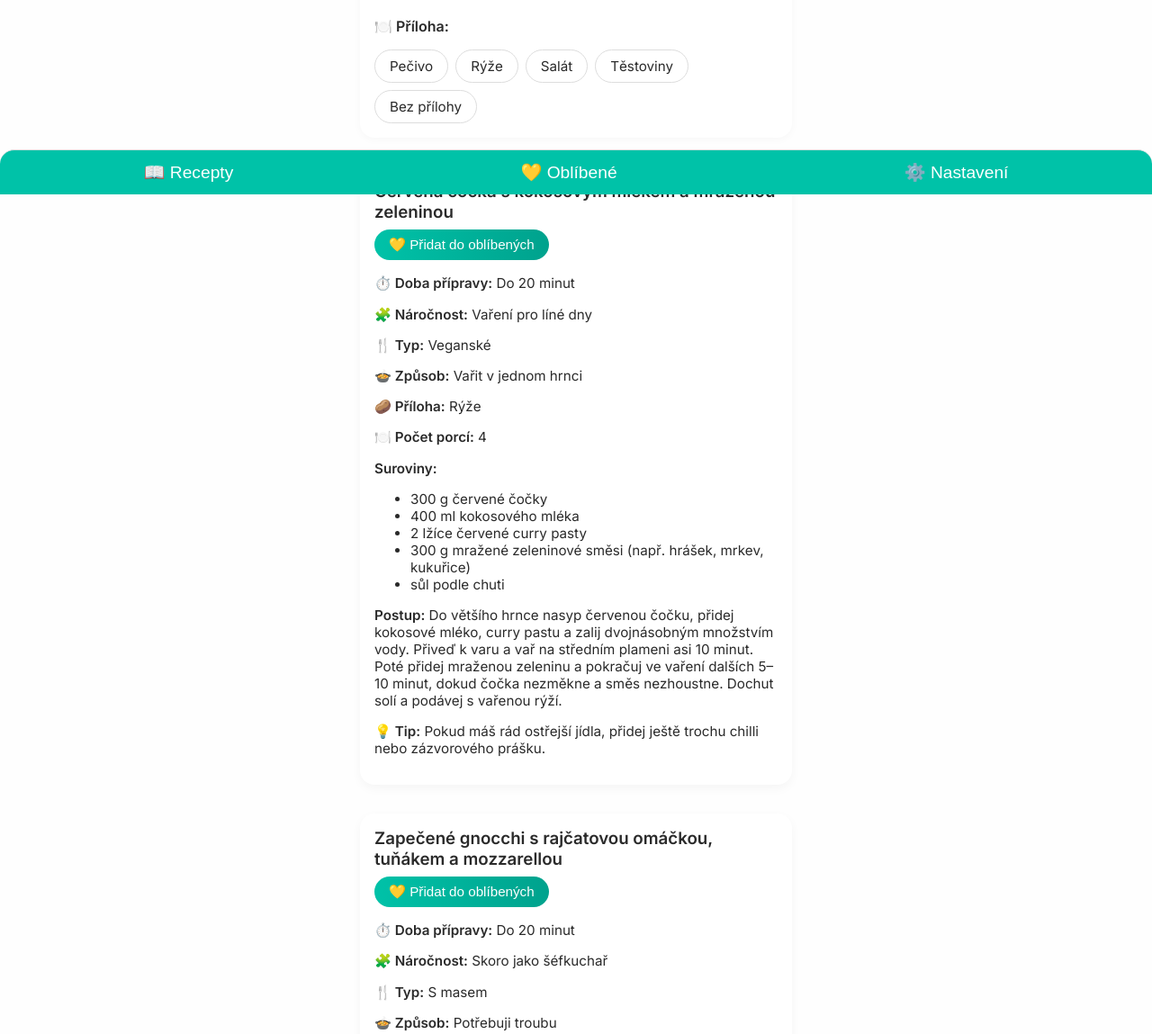
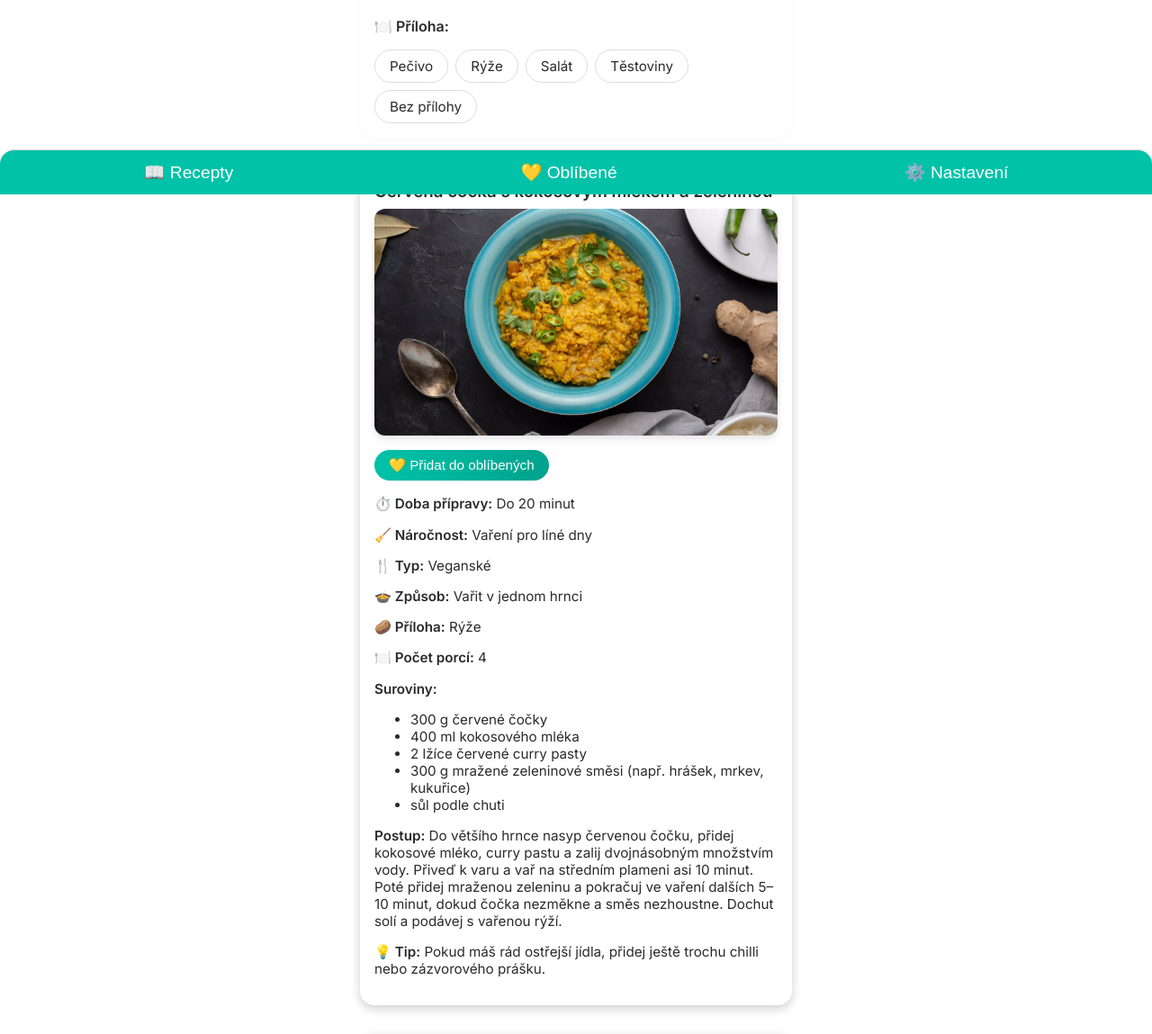
Before and after one commit to jsilbersky/NoChops, a plain HTML site: page index.html in a window 1280 px wide. Shown: the part 584-1733 px from the top of the page at 90% size. Drawn offline with Linux system fonts and the light colour scheme.

Commit message:
add first images

```diff
--- a/data/recipes.json
+++ b/data/recipes.json
@@ -1,7 +1,8 @@
 [
   {
     "id": 1,
-    "title": "Červená čočka s kokosovým mlékem a mraženou zeleninou",
+    "title": "Červená čočka s kokosovým mlékem a zeleninou",
+    "image": "red lentil curry.webp",
     "prep_time": "under_20",
     "portions": 4,
     "difficulty_level": "easy",
@@ -27,6 +28,7 @@
   {
     "id": 2,
     "title": "Zapečené gnocchi s rajčatovou omáčkou, tuňákem a mozzarellou",
+    "image": "Baked gnocchi with tomato sauce, tuna and mozzarella.webp",
     "prep_time": "under_20",
     "portions": 4,
     "difficulty_level": "medium",
--- a/script.js
+++ b/script.js
@@ -73,7 +73,7 @@ function renderRecipes() {
 
   if (selectedDifficulty) {
     const label = difficultySelect.options[difficultySelect.selectedIndex].text;
-    createBadge(`🧩 ${label}`, () => {
+    createBadge(`🧹 ${label}`, () => {
       difficultySelect.value = "";
       renderRecipes();
     });
@@ -117,11 +117,14 @@ function renderRecipes() {
     wrapper.innerHTML = `
       <div class="recipe-header">
         <h3>${r.title}</h3>
-        ${heartHTML}
       </div>
+      <div class="recipe-image">
+        <img src="images/${r.image}" alt="${r.title}">
+      </div>
+      ${heartHTML}
       <div class="recipe-detail">
         <p><strong>⏱️ Doba přípravy:</strong> ${translatePrepTime(r.prep_time)}</p>
-        <p><strong>🧩 Náročnost:</strong> ${translateDifficulty(r.difficulty_level)}</p>
+        <p><strong>🧹 Náročnost:</strong> ${translateDifficulty(r.difficulty_level)}</p>
         <p><strong>🍴 Typ:</strong> ${r.type.map(translateType).join(", ")}</p>
         <p><strong>🍲 Způsob:</strong> ${r.prep_method.map(translateMethod).join(", ")}</p>
         <p><strong>🥔 Příloha:</strong> ${r.side_dish ? r.side_dish.map(translateSideDish).join(", ") : ""}</p>
@@ -159,9 +162,12 @@ function renderFavorites() {
         <h3>${r.title}</h3>
         <button class="remove-favorite" data-id="${r.id}">❌ Odebrat z oblíbených</button>
       </div>
+      <div class="recipe-image">
+        <img src="images/${r.image}" alt="${r.title}">
+      </div>
       <div class="recipe-detail">
         <p><strong>⏱️ Doba přípravy:</strong> ${translatePrepTime(r.prep_time)}</p>
-        <p><strong>🧩 Náročnost:</strong> ${translateDifficulty(r.difficulty_level)}</p>
+        <p><strong>🧹 Náročnost:</strong> ${translateDifficulty(r.difficulty_level)}</p>
         <p><strong>🍴 Typ:</strong> ${r.type.map(translateType).join(", ")}</p>
         <p><strong>🍲 Způsob:</strong> ${r.prep_method.map(translateMethod).join(", ")}</p>
         <p><strong>🥔 Příloha:</strong> ${r.side_dish ? r.side_dish.map(translateSideDish).join(", ") : ""}</p>
@@ -235,14 +241,12 @@ function showPage(page) {
   const favoritesPage = document.getElementById("favorites-page");
   const settingsPage = document.getElementById("settings-page");
 
-  // Nejprve vše schováme
   filters.classList.add("hidden");
   recipeList.classList.add("hidden");
   selectedFilters.classList.add("hidden");
   favoritesPage.classList.add("hidden");
   settingsPage.classList.add("hidden");
 
-  // A zobrazíme jen požadovanou sekci
   if (page === "main") {
     filters.classList.remove("hidden");
     recipeList.classList.remove("hidden");
--- a/style.css
+++ b/style.css
@@ -1,5 +1,5 @@
 :root {
-  --bg-main: #fefefe;
+  --bg-main: #ffffff;
   --bg-card: #ffffff;
   --text-main: #2a2a2a;
 
@@ -154,7 +154,7 @@ label:has(input[type="checkbox"]:checked) {
   margin-bottom: 2rem;
   padding: 1rem;
   border-radius: var(--radius);
-  box-shadow: 0 4px 12px rgba(0, 0, 0, 0.04);
+  box-shadow: 0 4px 12px rgba(0, 0, 0, 0.19);
   transition: var(--transition);
 }
 
@@ -270,3 +270,20 @@ button.remove-favorite {
 button.remove-favorite:hover {
   background-color: #ffe3e3;
 }
+
+.recipe-image {
+  width: 100%;
+  max-width: 600px;       /* nebo libovolná šířka */
+  aspect-ratio: 16 / 9;    /* poměr stran na šířku – můžeš upravit */
+  overflow: hidden;
+  border-radius: 12px;     /* volitelně zaoblení rohu */
+  box-shadow: 0 4px 8px rgba(0,0,0,0.1); /* jemný stín */
+  margin-bottom: 1rem;
+}
+
+.recipe-image img {
+  width: 100%;
+  height: 100%;
+  object-fit: cover;       /* obrázek se ořízne, ale vyplní prostor */
+  display: block;
+}
```
Also changed, not shown: index.html (+1 -0 lines), images/Baked gnocchi with tomato sauce, tuna and mozzarella.webp (added), images/red lentil curry.webp (added).
